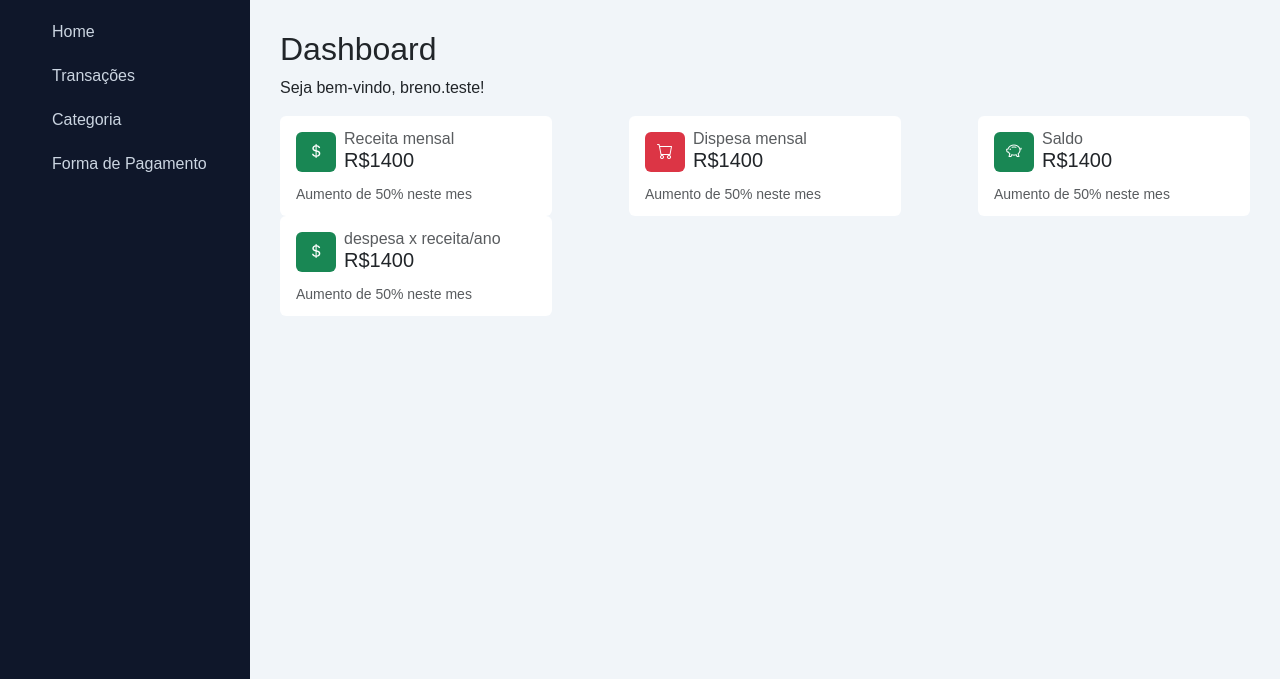
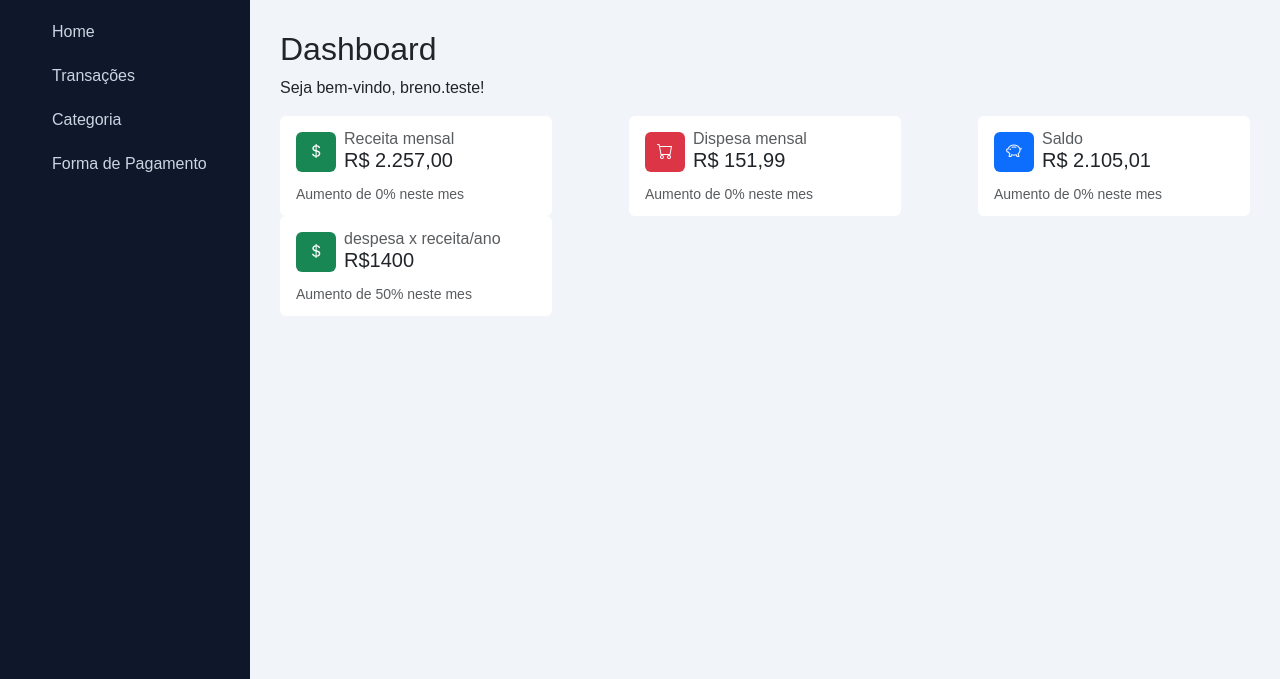
Before and after one commit to AntonioBreno/controle-financeiro, a Django app: page /financas/ in a window 1280 px wide. Shown: the part 70-749 px from the top of the page. Run offline with Django 5.2, Linux system fonts and the light colour scheme; a user stored in the database is signed in; data comes from the database, SQL or seed files in the repository; both versions use the stored data as it was after the commit.

Commit message:
feat(dashboard): adiciona variação percentual mensal no card e formatação de valores em moeda

```diff
--- a/app/settings.py
+++ b/app/settings.py
@@ -38,6 +38,7 @@ INSTALLED_APPS = [
     'django.contrib.messages',
     'django.contrib.staticfiles',
     'financas',
+    'django.contrib.humanize',
 ]
 
 MIDDLEWARE = [
@@ -103,7 +104,7 @@ AUTH_PASSWORD_VALIDATORS = [
 # Internationalization
 # https://docs.djangoproject.com/en/6.0/topics/i18n/
 
-LANGUAGE_CODE = 'en-us'
+LANGUAGE_CODE = 'pt-br'
 
 TIME_ZONE = 'UTC'
 
--- /dev/null
+++ b/financas/templatetags/moeda.py
@@ -0,0 +1,15 @@
+from django import template
+
+register = template.Library()
+
+@register.filter
+def moeda(valor):
+    if valor is None:
+        return "R$ 0,00"
+
+    valor_formatado = f"{valor:,.2f}"
+
+    # troca padrão americano para brasileiro
+    valor_formatado = valor_formatado.replace(",", "X").replace(".", ",").replace("X", ".")
+
+    return f"R$ {valor_formatado}"
--- a/financas/views.py
+++ b/financas/views.py
@@ -30,20 +30,52 @@ def dashboard_view(request):
 
     hoje = date.today()
 
+    mes = int(request.GET.get('mes', hoje.month))
+    ano = int(request.GET.get('ano', hoje.year))
+
+    mes_anterior = mes - 1
+    ano_anterior = ano
+
+    if mes_anterior == 0:
+        mes_anterior = 12
+        ano_anterior -= 1
+
     transacoes = Transacao.objects.filter(
         user=request.user,
-        data__month=hoje.month,
-        data__year=hoje.year
+        data__month=mes,
+        data__year=ano
     )
+
+    transacoes_anterior = Transacao.objects.filter(
+    user=request.user,
+    data__month=mes_anterior,
+    data__year=ano_anterior
+)
 
     total_receita = transacoes.filter(tipo='receita').aggregate(Sum('valor'))['valor__sum'] or 0
     total_despesa = transacoes.filter(tipo='despesa').aggregate(Sum('valor'))['valor__sum'] or 0
     saldo = total_receita - total_despesa
 
+    receita_anterior = transacoes_anterior.filter(tipo='receita').aggregate(Sum('valor'))['valor__sum'] or 0
+    despesa_anterior = transacoes_anterior.filter(tipo='despesa').aggregate(Sum('valor'))['valor__sum'] or 0
+    saldo_anterior = receita_anterior - despesa_anterior
+
+    def calcular_percentual(atual, anterior):
+        if anterior == 0:
+            return 0
+        return round(((atual - anterior) / anterior) * 100, 1)
+
+    percentual_receita = calcular_percentual(total_receita, receita_anterior)
+    percentual_despesa = calcular_percentual(total_despesa, despesa_anterior)
+    percentual_saldo = calcular_percentual(saldo, saldo_anterior)
+
     context = {
         'total_receita': total_receita,
         'total_despesa': total_despesa,
-        'saldo': saldo
+        'saldo': saldo,
+        'percentual_receita': percentual_receita,
+        'percentual_despesa': percentual_despesa,
+        'percentual_saldo': percentual_saldo,
     }
     return render(request, 'dashboard.html', context)
 
--- a/templates/dashboard.html
+++ b/templates/dashboard.html
@@ -1,5 +1,7 @@
 {% extends 'base.html' %}
 {% load static %}
+{% load humanize %}
+{% load moeda %}
 
 
 {% block content %}
@@ -18,12 +20,15 @@
         </div>
         <div class="d-flex flex-column">
           <h6 class="card-subtitle  text-body-secondary">Receita mensal</h6>
-          <h5 class="mb-0">R$1400 </h5>
+          <h5 class="mb-0">{{ total_receita|moeda }}</h5>
         </div>
 
       </div>
-
-      <p class="card-subtitle text-body-secondary fs-7">Aumento de 50% neste mes</p>
+      {% if percentual_receita < 0 %}
+        <p class="card-subtitle text-body-secondary fs-7 text-danger">Redução de {{ percentual_receita }}% neste mes</p>
+      {% else %}
+        <p class="card-subtitle text-body-secondary fs-7">Aumento de {{ percentual_receita }}% neste mes</p>
+      {% endif %}
 
     </div>
   </div>
@@ -37,12 +42,15 @@
         </div>
         <div class="d-flex flex-column">
           <h6 class="card-subtitle  text-body-secondary">Dispesa mensal</h6>
-          <h5 class="mb-0">R$1400 </h5>
+          <h5 class="mb-0">{{ total_despesa|moeda }}</h5>
         </div>
 
       </div>
-
-      <p class="card-subtitle text-body-secondary fs-7">Aumento de 50% neste mes</p>
+      {% if percentual_despesa < 0 %}
+        <p class="card-subtitle text-body-secondary fs-7 text-success">Redução de {{ percentual_despesa }}% neste mes</p>
+      {% else %}
+        <p class="card-subtitle text-body-secondary fs-7 text-danger">Aumento de {{ percentual_despesa }}% neste mes</p>
+      {% endif %}
 
     </div>
   </div>
@@ -51,17 +59,20 @@
     <div class="card-body ">
       <div class="d-flex gap-2 align-items-center mb-3">
 
-        <div class=" bg-success text-white icon-box">
+        <div class=" bg-primary text-white icon-box">
           <i class="bi bi-piggy-bank"></i>
         </div>
         <div class="d-flex flex-column">
           <h6 class="card-subtitle  text-body-secondary">Saldo</h6>
-          <h5 class="mb-0">R$1400 </h5>
+          <h5 class="mb-0">{{ saldo|moeda }}</h5>
         </div>
 
       </div>
-
-      <p class="card-subtitle text-body-secondary fs-7">Aumento de 50% neste mes</p>
+      {% if percentual_saldo < 0 %}
+        <p class="card-subtitle text-body-secondary fs-7 text-danger">Redução de {{ percentual_saldo }}% neste mes</p>
+      {% else %}
+        <p class="card-subtitle text-body-secondary fs-7">Aumento de {{ percentual_saldo }}% neste mes</p>
+      {% endif %}
 
     </div>
   </div>
@@ -87,4 +98,8 @@
 
 </div>
 
-{% endblock %}
+<div>
+
+</div>
+
+{% endblock %}''
```
Also changed, not shown: db.sqlite3, financas/templatetags/__init__.py (added).
